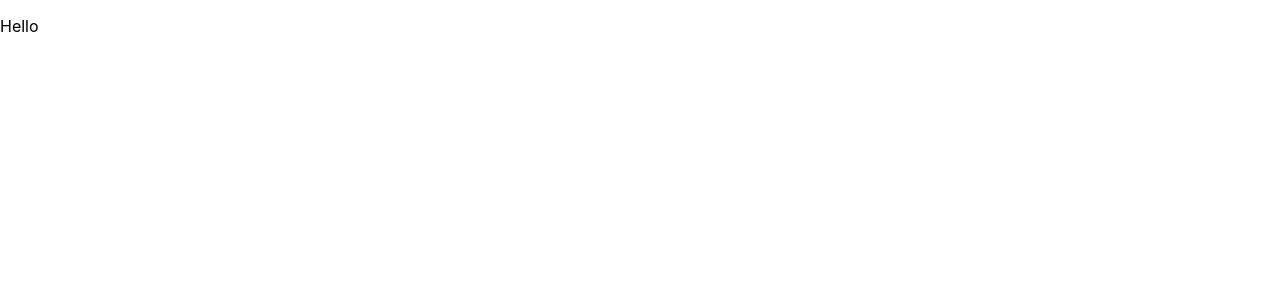
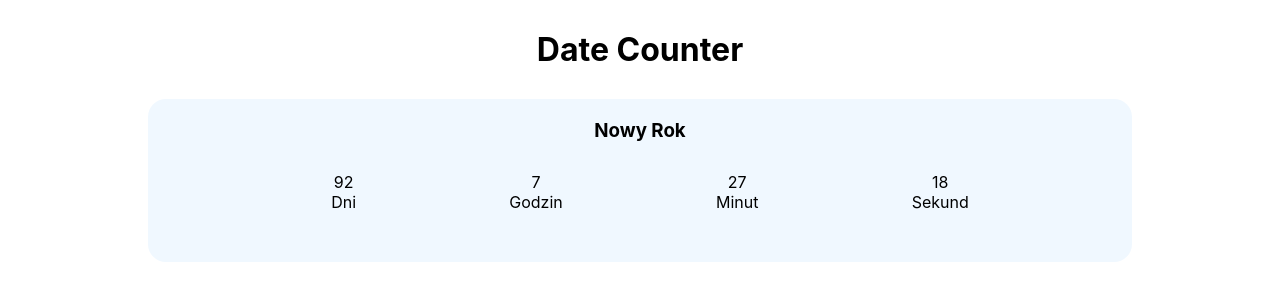
Before and after one commit to majkel12345/Date-Counter, a React (Create React App) app: page / in a window 1280 px wide. Shown: the top 300 px of the page. Built offline with nearby package versions, Linux system fonts and the light colour scheme.

Commit message:
base counter added

```diff
--- a/src/App.css
+++ b/src/App.css
@@ -0,0 +1,15 @@
+*{
+  margin: 0;
+}
+
+.container{
+  text-align: center;
+  min-height: 100vh;
+  margin: 30px 10%;
+}
+
+.counters{
+  display: flex;
+  margin: 10px;
+  padding: 20px 10px;
+}
--- a/src/App.js
+++ b/src/App.js
@@ -1,11 +1,16 @@
 import React from 'react';
-import logo from './logo.svg';
 import './App.css';
+import Counter from './components/Counter'
 
 function App() {
   return (
-    <div className="App">
-      <p>Hello</p>
+    <div className="container">
+      <h1>Date Counter</h1>
+      <div className='counters'>
+        <Counter
+        name = 'Nowy Rok'
+        />
+      </div>
     </div>
   );
 }
--- /dev/null
+++ b/src/Counter.css
@@ -0,0 +1,14 @@
+
+.counter{
+    width: 100%;
+    padding: 20px;
+    background-color: aliceblue;
+    border-radius: 18px;
+}
+
+.timeLeft{
+    display: flex;
+    justify-content: space-evenly;
+    width: 100%;
+    margin: 30px 10px;
+}
--- /dev/null
+++ b/src/components/Counter.js
@@ -0,0 +1,55 @@
+import React, { useEffect, useState } from 'react'
+import '../Counter.css'
+
+const Counter = ({name}) => {
+
+    const newYear = '1 Jan 2021'
+
+    const newYearDate = new Date(newYear)
+    const currentDate = new Date()
+    const timeInSeconds = (newYearDate - currentDate) /1000
+
+    const days = Math.floor(timeInSeconds / 3600 / 24);
+    const hours = Math.floor(timeInSeconds / 3600) % 24;
+    const minutes = Math.floor(timeInSeconds / 60) % 60;
+    const seconds = Math.floor(timeInSeconds) % 60;
+
+    const [secondsCounter, setSecondsCounter] = useState(null)
+
+        useEffect(() => {
+            setInterval(()=> {
+                setSecondsCounter(seconds)
+                setSecondsCounter(minutes)
+                setSecondsCounter(hours)
+                setSecondsCounter(days)
+            },1000)
+        })
+
+
+    return(
+        <div className='counter'>
+            <h3>{name}</h3>
+            <div className='timeLeft'>
+                <div>
+                    {days}
+                    <p>Dni</p>
+                </div>
+                <div>
+                    {hours}
+                    <p>Godzin</p>
+                </div>
+                <div>
+                    {minutes}
+                    <p>Minut</p>
+                </div>
+                <div>
+                    {seconds}
+                    <p>Sekund</p>
+                </div>
+            </div>
+
+        </div>
+    );
+}
+
+export default Counter
```
